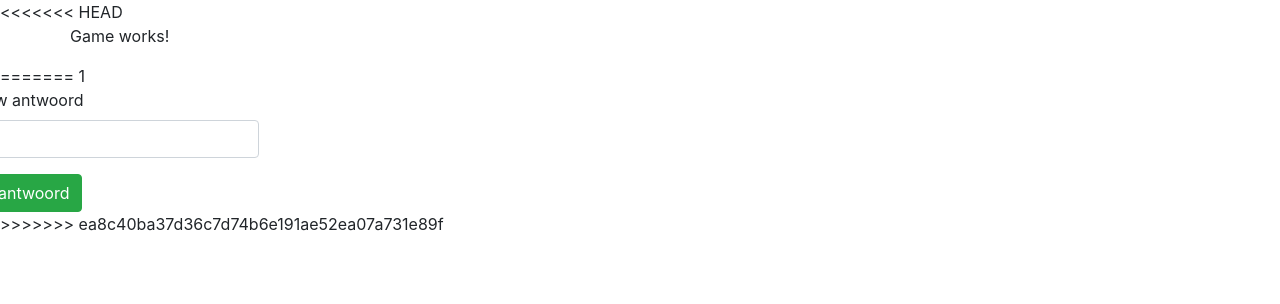
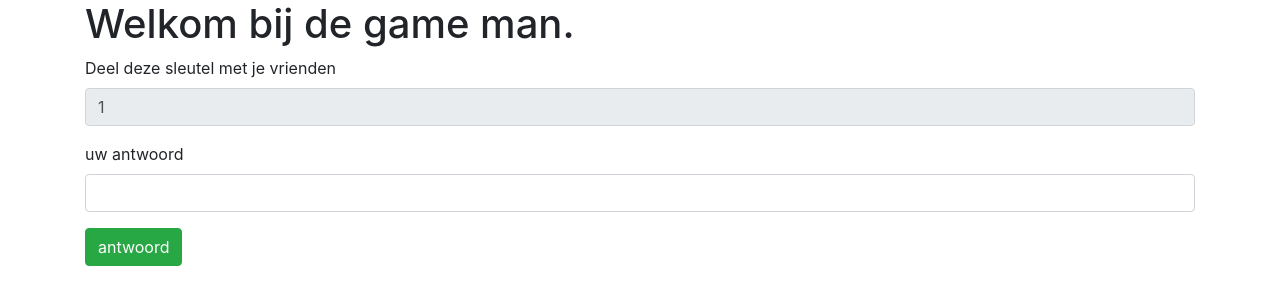
Before and after one commit to AndreeaPenu/charades, an Angular app in the folder charades/frontend/frontend/: page /game/1 in a window 1280 px wide. Shown: the top 304 px of the page. Built offline with nearby package versions, Linux system fonts and the light colour scheme.

Commit message:
je kan nu ook in game via meedoen met key

```diff
--- a/charades/frontend/frontend/src/app/game/game.component.html
+++ b/charades/frontend/frontend/src/app/game/game.component.html
@@ -1,4 +1,3 @@
-<<<<<<< HEAD
 <html>
 <head>
   <meta charset="utf-8">
@@ -14,8 +13,34 @@
 <body>
 <div class="container">
   <div class="row">
-      <p>Game works!</p>
+    <div class="col-md-12 col-sm-12">
+      <h1>Welkom bij de game man.</h1>
+    </div>
   </div>
+  <div class="row">
+    <div class="col-md-12 col-sm-12">
+      <div class="form-group">
+        <label>Deel deze sleutel met je vrienden</label>
+        <input type="text" class="form-control" name="session_key" [value]="sessionKey" disabled>
+      </div>
+    </div>
+  </div>
+
+  <form action="" (ngSubmit)="Answer(f)" #f="ngForm">
+      <div class="row">
+          <div class="col-md-12 col-sm-12">
+              <div class="form-group">
+                  <label for="answer">uw antwoord</label>
+                  <input type="text" id="answer" name="answer" class="form-control" ngModel>
+              </div>
+          </div>
+      </div>
+      <div class="row">
+          <div class="col-md-12 col-sm-12">
+              <button type="submit" class="btn btn-success">antwoord</button>
+          </div>
+      </div>
+  </form>
 </div>
 
 
@@ -31,22 +56,3 @@
 <script src="https://maxcdn.bootstrapcdn.com/bootstrap/4.0.0-beta.2/js/bootstrap.min.js" integrity="sha384-alpBpkh1PFOepccYVYDB4do5UnbKysX5WZXm3XxPqe5iKTfUKjNkCk9SaVuEZflJ" crossorigin="anonymous"></script>
 </body>
 </html>
-=======
-{{sessionKey}}
-<form action="" (ngSubmit)="Answer(f)" #f="ngForm">
-    <div class="row">
-        <div class="col-xs-12">
-            <div class="form-group">
-                <label for="answer">uw antwoord</label>
-                <input type="text" id="answer" name="answer" class="form-control" ngModel>
-            </div>
-        </div>
-    </div>
-    <div class="row">
-        <div class="col-xs-12">
-            <button type="submit" class="btn btn-success">antwoord</button>
-        </div>
-    </div>
-</form>
-
->>>>>>> ea8c40ba37d36c7d74b6e191ae52ea07a731e89f
--- a/charades/frontend/frontend/src/app/start/join/join.component.ts
+++ b/charades/frontend/frontend/src/app/start/join/join.component.ts
@@ -1,5 +1,6 @@
 import { Component, OnInit } from '@angular/core';
 import {NgForm} from "@angular/forms";
+import {Router} from "@angular/router";
 import {Http} from "@angular/http";
 
 @Component({
@@ -9,7 +10,7 @@ import {Http} from "@angular/http";
 })
 export class JoinComponent implements OnInit {
 
-  constructor(private http:Http) { }
+  constructor(private http:Http, private router:Router) { }
 
   ngOnInit() {
   }
@@ -17,7 +18,9 @@ export class JoinComponent implements OnInit {
     const session_key= form.value.session_key;
     const username= form.value.username;
 
-    this.http.get(`http://localhost:8000/api/v1/participators/`+ username +`/`+session_key).subscribe(response => {console.log(response)});
+    this.http.get(`http://localhost:8000/api/v1/participators/`+ username +`/`+session_key).subscribe(response => {
+      this.router.navigate(['game/'+session_key]);
+    });
 
 
   }
```
Also changed, not shown: 1 other file (tests, documents, lock files or other folders).
